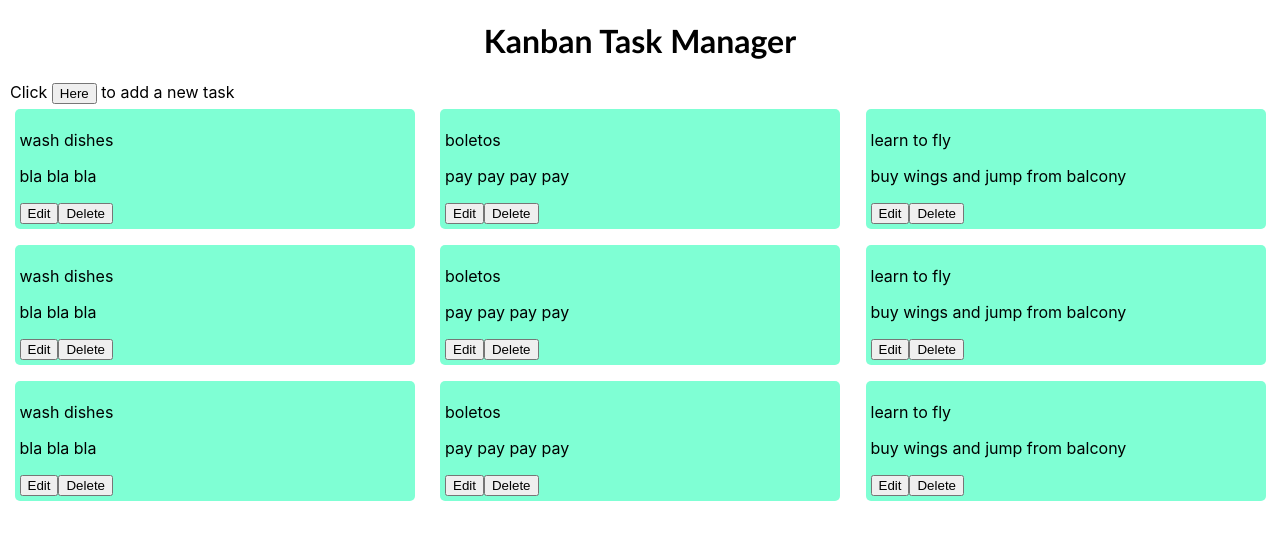
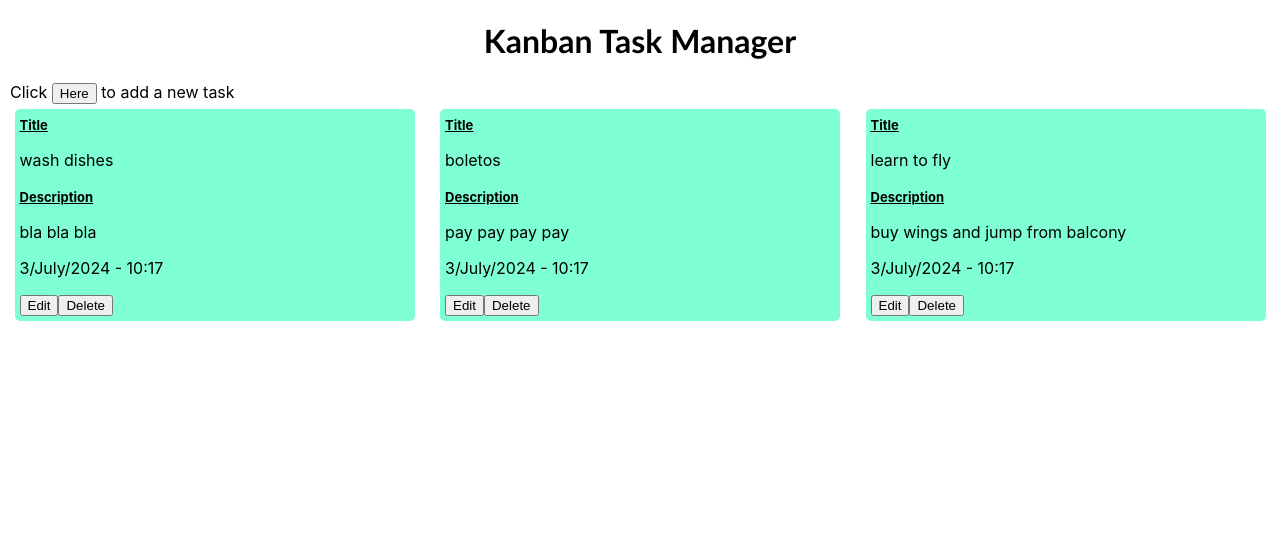
Before and after one commit to Ahab1777/kanban-task-tracker, a React (Create React App) app: page / in a window 1280 px wide. Shown: the top 540 px of the page. Built offline with nearby package versions, Linux system fonts and the light colour scheme.

Commit message:
creation date finished

```diff
--- a/src/App.css
+++ b/src/App.css
@@ -12,6 +12,13 @@ h1 {
     text-align: center;
 }
 
+.disabler {
+    position: absolute;
+    left: 0;
+    top: 0;
+    width: 100vw;
+    height: 100vh;
+}
 
 /* Board */
 
@@ -31,6 +38,12 @@ h1 {
     padding: 5px;
     border-radius: 5px;
     ;
+}
+
+.board-item label{
+    font-size: small;
+    font-weight: 700;
+    text-decoration:underline;
 }
 
 /* --- edit--- */
--- a/src/App.js
+++ b/src/App.js
@@ -11,46 +11,27 @@ function App() {
 
   const [taskTitle, setTaskTitle] = useState("")
   const [taskDescription, setTaskDescription] = useState("")
-  const [isDisabled, setIsDisabled] = useState(true)
+  const [isDisabled, setIsDisabled] = useState(false)
   const [taskList, setTaskList] = useState([
     {
       title: "wash dishes",
-      description:"bla bla bla"
+      description:"bla bla bla",
+      createdOn: '3/July/2024 - 10:17',
     },
     {
       title: "boletos",
-      description: 'pay pay pay pay'
+      description: 'pay pay pay pay',
+      createdOn: '3/July/2024 - 10:17',
     },
     {
       title: "learn to fly",
-      description: "buy wings and jump from balcony"
+      description: "buy wings and jump from balcony",
+      createdOn: '3/July/2024 - 10:17',
     },
-    {
-      title: "wash dishes",
-      description:"bla bla bla"
-    },
-    {
-      title: "boletos",
-      description: 'pay pay pay pay'
-    },
-    {
-      title: "learn to fly",
-      description: "buy wings and jump from balcony"
-    },
-    {
-      title: "wash dishes",
-      description:"bla bla bla"
-    },
-    {
-      title: "boletos",
-      description: 'pay pay pay pay'
-    },
-    {
-      title: "learn to fly",
-      description: "buy wings and jump from balcony"
-    }
+
 
   ])
+
 
   return (
     <>
@@ -59,6 +40,7 @@ function App() {
     <h1>Kanban Task Manager</h1>
 
       <KanbanContext.Provider value={{taskTitle, setTaskTitle, taskDescription, setTaskDescription, isDisabled, setIsDisabled, taskList, setTaskList}}>
+      {isDisabled ? <div className="disabler"></div> : null}
 
       <div className='new-task-container'>
 
@@ -74,7 +56,7 @@ function App() {
 
       {taskList.map((task, i) => {
         return (
-          <BoardCard key={i} index={i} title={task.title} description={task.description}>
+          <BoardCard key={i} index={i} title={task.title} description={task.description} createdOn={task.createdOn}>
           </BoardCard>
         )
       })}
--- a/src/components/BoardCard.jsx
+++ b/src/components/BoardCard.jsx
@@ -4,13 +4,13 @@ import EditTask from "./EditTask"
 
 export const BoardContext = createContext(null)
 
-const BoardCard = ({title, description, index, key}) => {
-
-    const {taskList, setTaskList, taskTitle, setTaskTitle, taskDescription, setTaskDescription, isDisabled, setIsDisabled} = useContext(KanbanContext)
+const BoardCard = ({title, description, index, createdOn}) => {
+    // context fetcher
+    const {taskList, setTaskList, setIsDisabled} = useContext(KanbanContext)
     //state managing edit mode activation
     const [editMode,setEditMode] = useState(false)
 
-    //create context for editMode to be passes to children
+    //create context for editMode to be passed to children
 
 
     const DeleteTask = () => {
@@ -21,19 +21,26 @@ const BoardCard = ({title, description, index, key}) => {
 
     return (
         <>
-        <BoardContext.Provider value={editMode}>
+        {/* <BoardContext.Provider value={editMode}> */}
             <div className="board-item">
-                <p>{title}</p>
-                <p>{description}</p>
-                <button onClick={() => setEditMode(true)}>Edit</button>
+                <label htmlFor="task-title">Title</label>
+                <p name="task-title">{title}</p>
+                <label htmlFor="task-description">Description</label>
+                <p name="task-description">{description}</p>
+                <label htmlFor="createdOn"></label>
+                <p>{createdOn}</p>
+                <button onClick={() => {
+                    setEditMode(true)
+                    setIsDisabled(true)
+                }}>Edit</button>
                 <button onClick={DeleteTask}>Delete</button>
                 {editMode ?
-                <div className="task-edit">
+                <div className="task-edit" >
                     <EditTask index={index} title={title} description={description} setEditMode={setEditMode}/>
                 </div> : null
             }
             </div>
-        </BoardContext.Provider>
+        {/* </BoardContext.Provider> */}
         </>
     )
 }
--- a/src/components/EditTask.jsx
+++ b/src/components/EditTask.jsx
@@ -3,7 +3,8 @@ import { KanbanContext } from "../App";
 
 const EditTask = ({index, title, description, setEditMode}) => {
     //grab context from App.js
-    const {taskList, setTaskList} = useContext(KanbanContext)
+    const {taskList, setTaskList, setIsDisabled} = useContext(KanbanContext)
+
 
     //create useState to set previous value to current edit
     const [titleEdit, setTitleEdit] = useState(title)
@@ -23,11 +24,13 @@ const EditTask = ({index, title, description, setEditMode}) => {
         const newTaskList = [...taskList];
         newTaskList[index] = {title: titleEdit, description: descriptionEdit}
         setTaskList(newTaskList)
+        setIsDisabled(false)
         setEditMode(false)
     }
 
     const handleCloseButton = (e) => {
         e.preventDefault()
+        setIsDisabled(false)
         setEditMode(false)
     }
 
--- a/src/components/NewTask.jsx
+++ b/src/components/NewTask.jsx
@@ -8,7 +8,7 @@ import { KanbanContext } from "../App";
 
 const NewTask = () => {
     //grab context from App
-    const {taskList, setTaskList} = useContext(KanbanContext)
+    const {taskList, setTaskList, setIsDisabled} = useContext(KanbanContext)
     //create states to set new task
     const [taskTitle, setTaskTitle] = useState("")
     const [taskDescription, setTaskDescription] = useState("")
@@ -22,25 +22,35 @@ const NewTask = () => {
     //send newly created task to taskList on App
     const handleSubmit = (e) => {
         e.preventDefault()
-        const newTaskList = [ ...taskList, {title: taskTitle, description: taskDescription}]
+        const currentDate = new Date();
+        const months = ['January', 'February', 'March', 'April', 'May', 'June', 'July', 'August', 'September', 'October', 'November', 'December']
+        const createdOn = `${currentDate.getDay()}/${months[currentDate.getMonth()]}/${currentDate.getFullYear()} - ${currentDate.getHours()}:${currentDate.getMinutes()}`
+        const newTaskList = [ ...taskList, {title: taskTitle, description: taskDescription, createdOn}]
+        console.log(createdOn)
         setTaskList(newTaskList);
+        setIsDisabled(false)
         setTaskEdit(false)
     }
 
     const handleCloseButton = (e) => {
         e.preventDefault()
+
+        setIsDisabled(false)
         setTaskEdit(false)
     }
 
 
     return(
     <>
-    <button className="new-task-button" onClick={() => setTaskEdit(true)}>Here</button>
+    <button className="new-task-button" onClick={() => {
+        setTaskEdit(true)
+        setIsDisabled(true)
+    }}>Here</button>
 
 
         {taskEdit ? <div className="new-task-popup">
 
-            <form className="new-task-form">
+            <form className="new-task-form" disabled={true}>
                 <button className="close-button-new-task" onClick={handleCloseButton}>X</button>
 
                 <div className="title-block">
```
